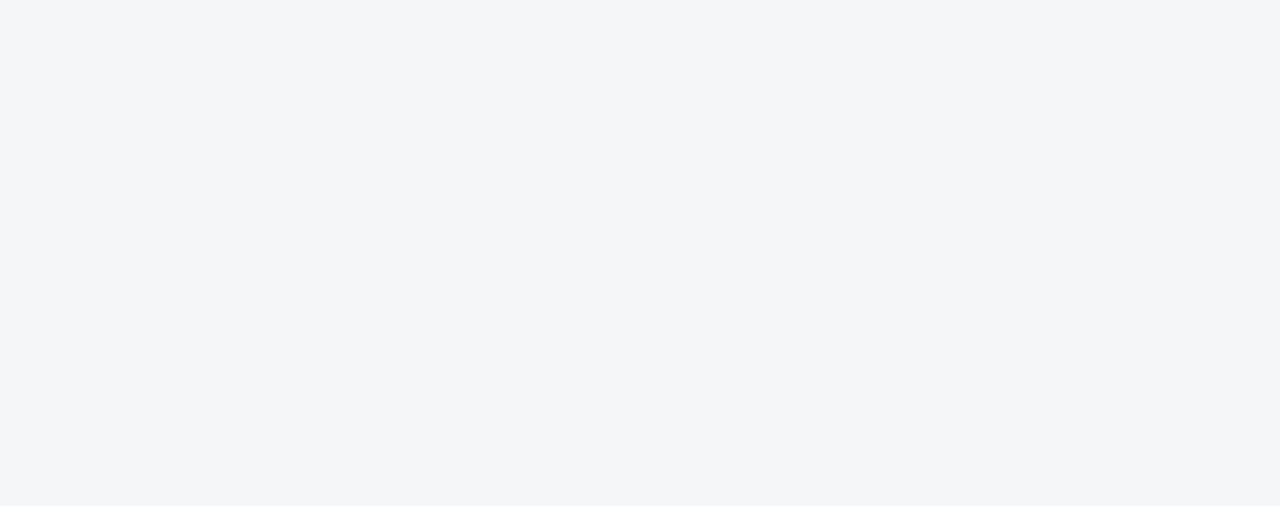
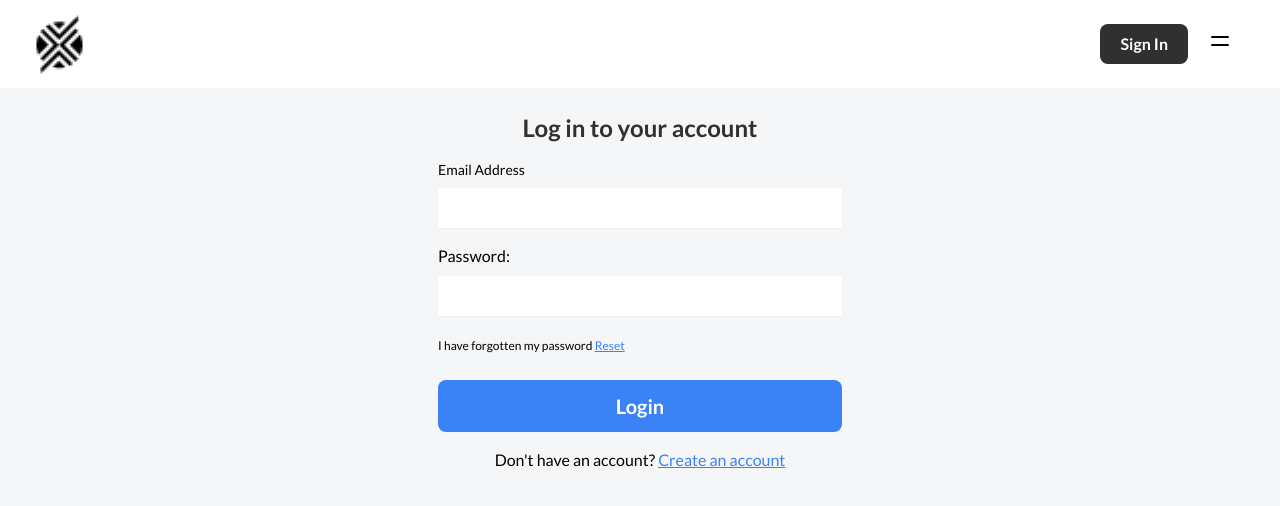
Before and after one commit to smosk4l/teamplayz, a React (Vite) app in the folder frontend/: page /login in a window 1280 px wide. Before the commit this address had no page. Shown: the top 506 px of the page. Built offline with nearby package versions, Linux system fonts and the light colour scheme.

Commit message:
Login form done

```diff
--- a/frontend/src/App.jsx
+++ b/frontend/src/App.jsx
@@ -2,12 +2,14 @@ import { BrowserRouter as Router, Routes, Route } from "react-router-dom";
 
 import Header from "./components/Header/Header";
 import RegisterForm from "./components/Register/RegisterForm";
+import Login from "./components/Login/LoginForm";
 function App() {
   return (
     <Router>
       <Routes>
         <Route path="/" element={<Header />} />
         <Route path="/signin" element={<RegisterForm />} />
+        <Route path="/login" element={<Login />} />
       </Routes>
     </Router>
   );
--- /dev/null
+++ b/frontend/src/components/Login/LoginForm.jsx
@@ -0,0 +1,69 @@
+import { Link } from "react-router-dom";
+import Navbar from "../Navbar/Navbar";
+import Button from "../UI/Button/Button";
+import { useState } from "react";
+
+function Login() {
+  const [email, setEmail] = useState("");
+  const [password, setPassword] = useState("");
+
+  return (
+    <>
+      <Navbar />
+      <form className="flex flex-col items-center my-6">
+        <div className="max-w-[500px] w-full">
+          <h1 className="text-black-link text-2xl text-center font-bold mb-2">
+            Log in to your account
+          </h1>
+          <div className="w-full px-12">
+            <div className="flex flex-col mt-4 gap-2">
+              <label htmlFor="email" className="text-sm ">
+                Email Address
+              </label>
+
+              <input
+                type="email"
+                id="email"
+                name="email"
+                value={email}
+                onChange={(e) => setEmail(e.target.value)}
+                required
+                className="w-full border-gray-300 px-3 py-2 rounded-sm shadow-sm focus:outline-none focus:border-indigo-500"
+              />
+            </div>
+            <div className="flex flex-col my-4 gap-2">
+              <label htmlFor="password">Password:</label>
+              <input
+                type="password"
+                id="password"
+                name="password"
+                value={password}
+                onChange={(e) => setPassword(e.target.value)}
+                required
+                className="w-full border-gray-300 px-3 py-2 rounded-sm shadow-sm focus:outline-none focus:border-indigo-500"
+              />
+            </div>
+
+            <label className="text-xs ">
+              I have forgotten my password{" "}
+              <span className="text-blue-500 underline">Reset</span>
+            </label>
+
+            <Button type={"submit"} className={"bg-blue-500 mt-6 w-full py-3"}>
+              Login
+            </Button>
+
+            <p className="text-center mt-4">
+              Don't have an account?{" "}
+              <Link to={"/signin"} className="text-blue-500 underline">
+                Create an account
+              </Link>
+            </p>
+          </div>
+        </div>
+      </form>
+    </>
+  );
+}
+
+export default Login;
--- a/frontend/src/components/Register/RegisterForm.jsx
+++ b/frontend/src/components/Register/RegisterForm.jsx
@@ -1,5 +1,5 @@
 import Navbar from "../Navbar/Navbar";
-import Button from "../UI/Button/Button";
+import { Link } from "react-router-dom";
 import { useState } from "react";
 import axios from "axios";
 
@@ -73,7 +73,7 @@ function RegistrationForm() {
         method="POST"
         className="flex flex-col items-center my-6"
       >
-        <div className="max-w-[500px]">
+        <div className="max-w-[500px] w-full">
           <h1 className="text-black-link text-2xl text-center font-bold mb-2">
             Create an Account
           </h1>
@@ -169,7 +169,10 @@ function RegistrationForm() {
               }
             />
             <p className="text-center mt-4">
-              Have an account? <span className="text-blue-500">Log in</span>
+              Have an account?{" "}
+              <Link to={"/login"} className="text-blue-500 underline">
+                Log in
+              </Link>
             </p>
           </div>
         </div>
```
